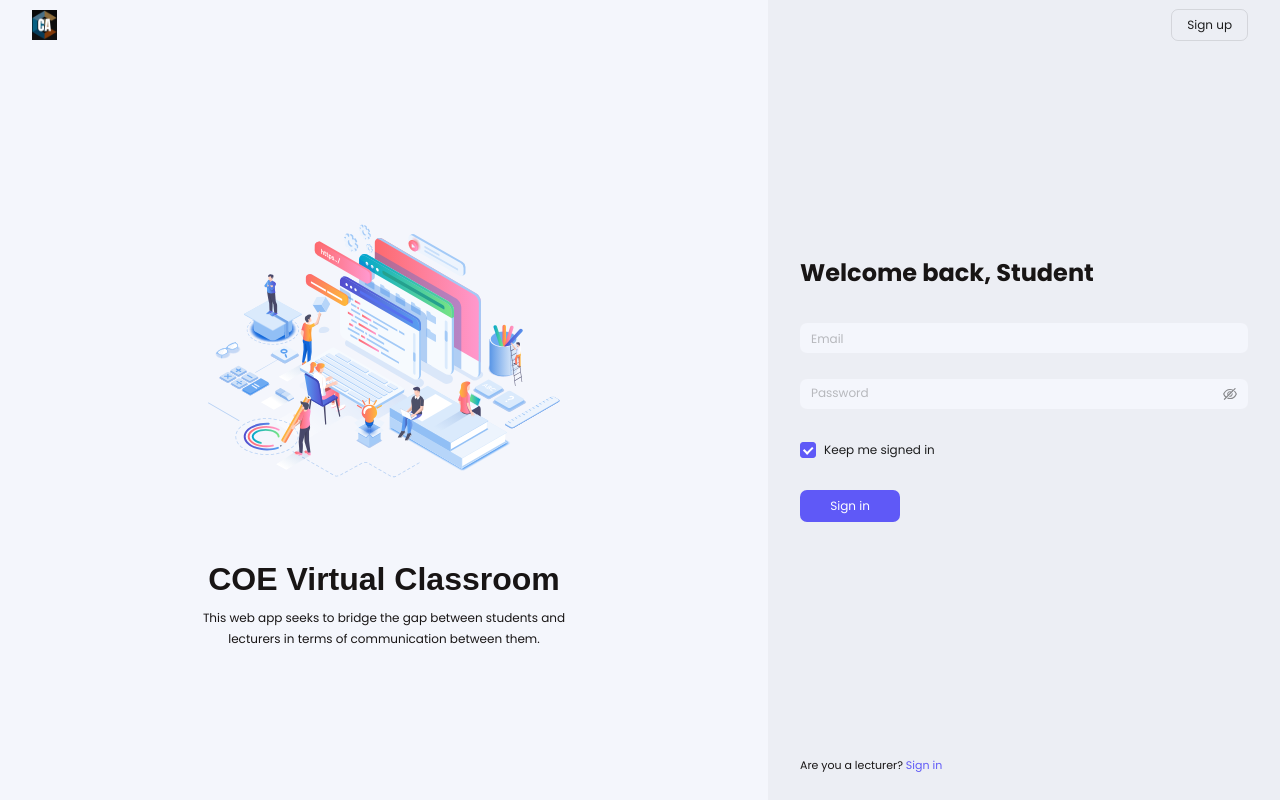
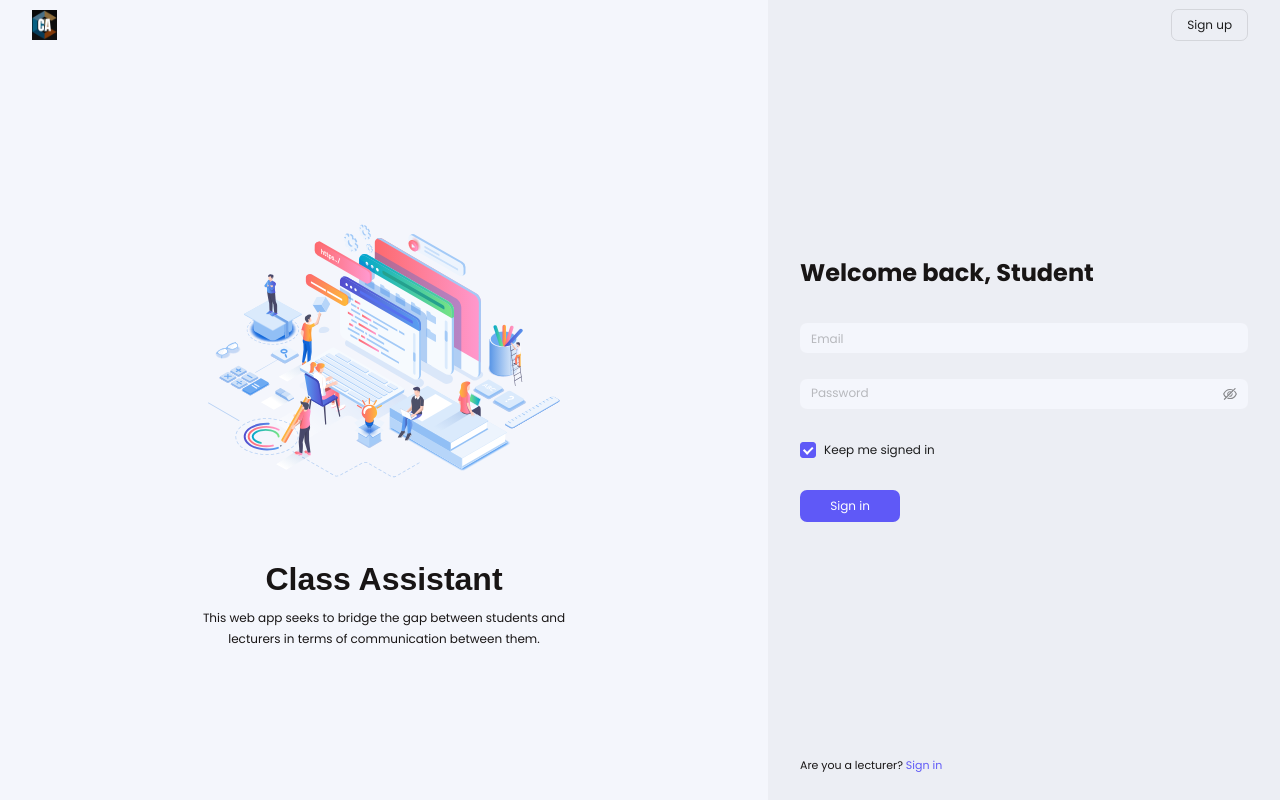
Before and after one commit to COE-Software-Engineering/project-frontend, a React (Vite) app: page / in a window 1280 px wide. Built offline with nearby package versions, Linux system fonts and the light colour scheme; a web font is replaced by a local one.

Commit message:
Updated project name

```diff
--- a/src/modules/landing/landingpage.jsx
+++ b/src/modules/landing/landingpage.jsx
@@ -54,7 +54,7 @@ const Landingpage = () => {
         <HeroWrapper>
           <img src="/main-banner-img.svg" alt="" />
           <div>
-            <h3>COE Virtual Classroom</h3>
+            <h3>Class Assistant</h3>
             <p>
               This web app seeks to bridge the gap between students and
               lecturers in terms of communication between them.
```
